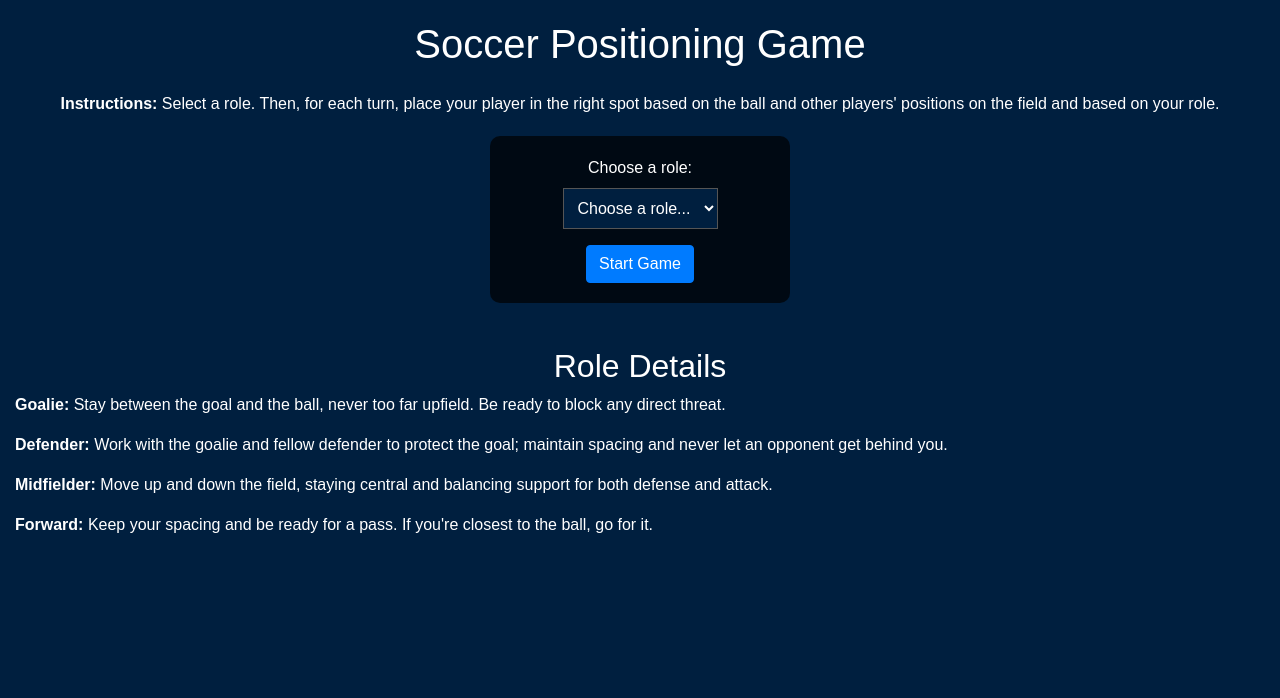
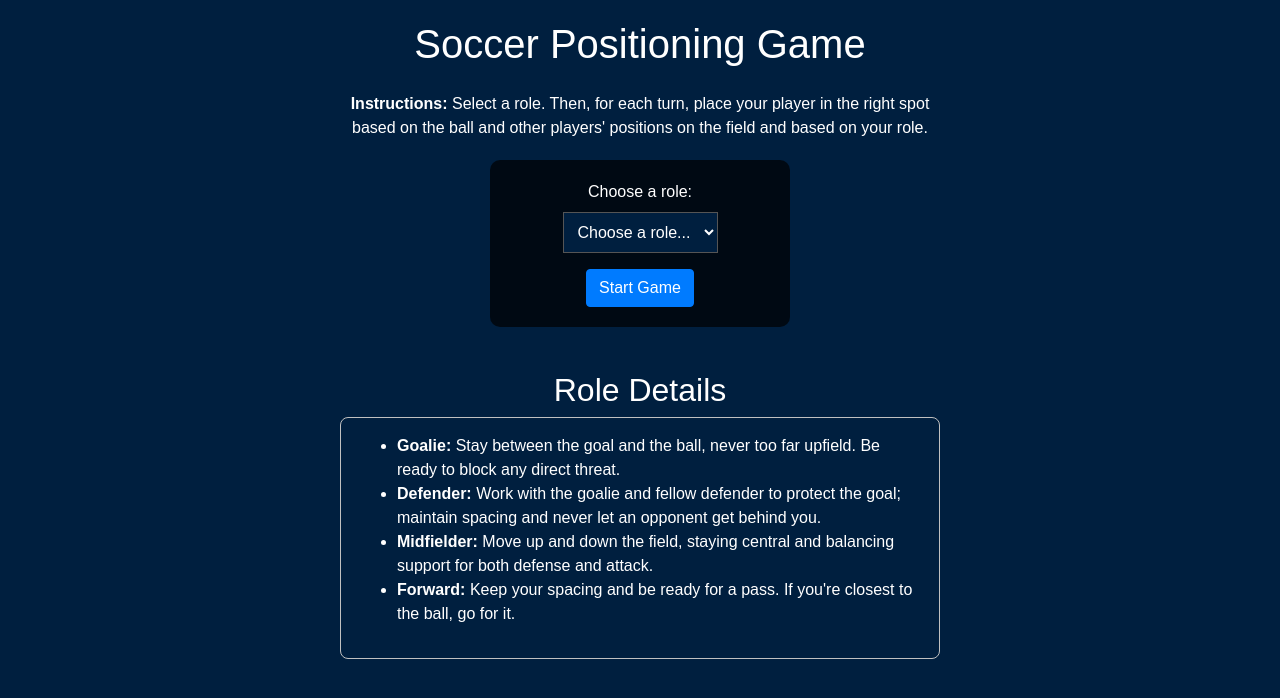
Before and after one commit to michaeljthacker/soccer-position-game, a website with bundled scripts: page index.html in a window 1280 px wide. Built offline with nearby package versions, Linux system fonts and the light colour scheme.

Commit message:
Format Game Instructions

```diff
--- a/css/style.css
+++ b/css/style.css
@@ -159,3 +159,15 @@ button:hover {
     display: flex;
     flex-direction: column;
 }
+
+.game-instructions {
+    max-width: 600px;
+    margin: 0 auto;
+}
+.role-instructions {
+    max-width: 600px;
+    margin: 0 auto;
+    border-radius: 8px;
+    background-color: transparent;
+    border: 1px solid #c0c0c0;
+}
--- a/index.html
+++ b/index.html
@@ -19,7 +19,7 @@
 
         <!-- Start screen -->
         <div id="start-screen" class="text-center">
-            <p class="instructions">
+            <p class="game-instructions">
                 <strong>Instructions: </strong> Select a role. Then, for each turn, place your player in the right spot based on the ball and other players' positions on the field and based on your role.
             </p>
             <form id="role-selection-form">
@@ -59,11 +59,13 @@
         <!-- Role Details section -->
         <div id="role-details" class="mt-4">
             <h2 class="text-center">Role Details</h2>
-            <div class="role-instructions">
-                <p><strong>Goalie:</strong> Stay between the goal and the ball, never too far upfield. Be ready to block any direct threat.</p>
-                <p><strong>Defender:</strong> Work with the goalie and fellow defender to protect the goal; maintain spacing and never let an opponent get behind you.</p>
-                <p><strong>Midfielder:</strong> Move up and down the field, staying central and balancing support for both defense and attack.</p>
-                <p><strong>Forward:</strong> Keep your spacing and be ready for a pass. If you're closest to the ball, go for it.</p>
+            <div class="role-instructions p-3">
+                <ul>
+                    <li><strong>Goalie:</strong> Stay between the goal and the ball, never too far upfield. Be ready to block any direct threat.</li>
+                    <li><strong>Defender:</strong> Work with the goalie and fellow defender to protect the goal; maintain spacing and never let an opponent get behind you.</li>
+                    <li><strong>Midfielder:</strong> Move up and down the field, staying central and balancing support for both defense and attack.</li>
+                    <li><strong>Forward:</strong> Keep your spacing and be ready for a pass. If you're closest to the ball, go for it.</li>
+                </ul>
             </div>
         </div>
     </div>
```
